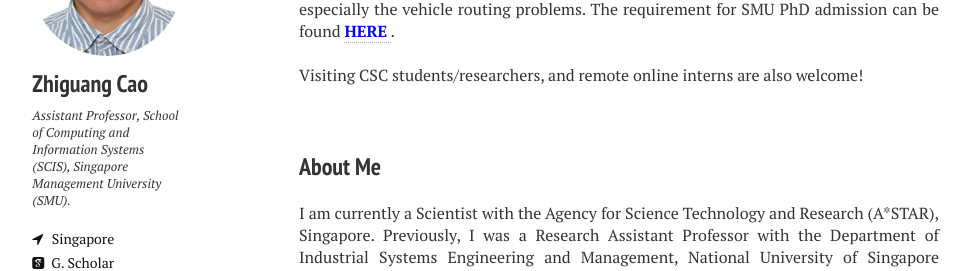
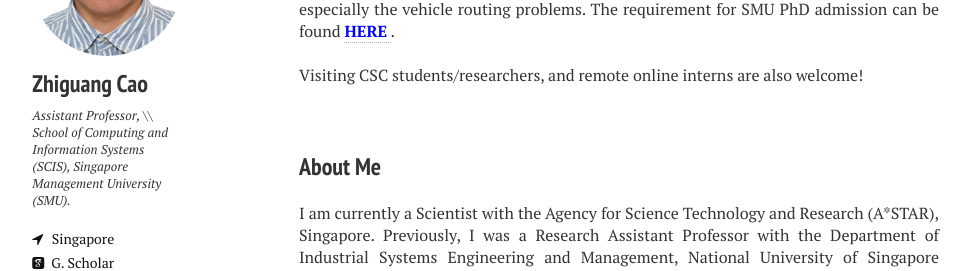
Before and after one commit to zhiguangcaosg/zhiguangcaosg.github.io, a Jekyll site: the page built from index.md, in a window 1280 px wide. Shown: the part 246-517 px from the top of the page, without its empty margins (21-992 px from the left). Built offline with Jekyll 4.4.1, drawn with Linux system fonts in a browser that asks for light colours; nearby versions of some CDN libraries.

```diff
--- a/_config.yml
+++ b/_config.yml
@@ -11,7 +11,7 @@ url:              //zhiguangcaosg.github.io
 owner:
   name:           Zhiguang Cao
   avatar:         zhiguangcao.jpg
-  bio:            Assistant Professor,
+  bio:            Assistant Professor, \\
                   School of Computing and Information Systems (SCIS),
                   Singapore Management University (SMU).
   location:       Singapore
```
